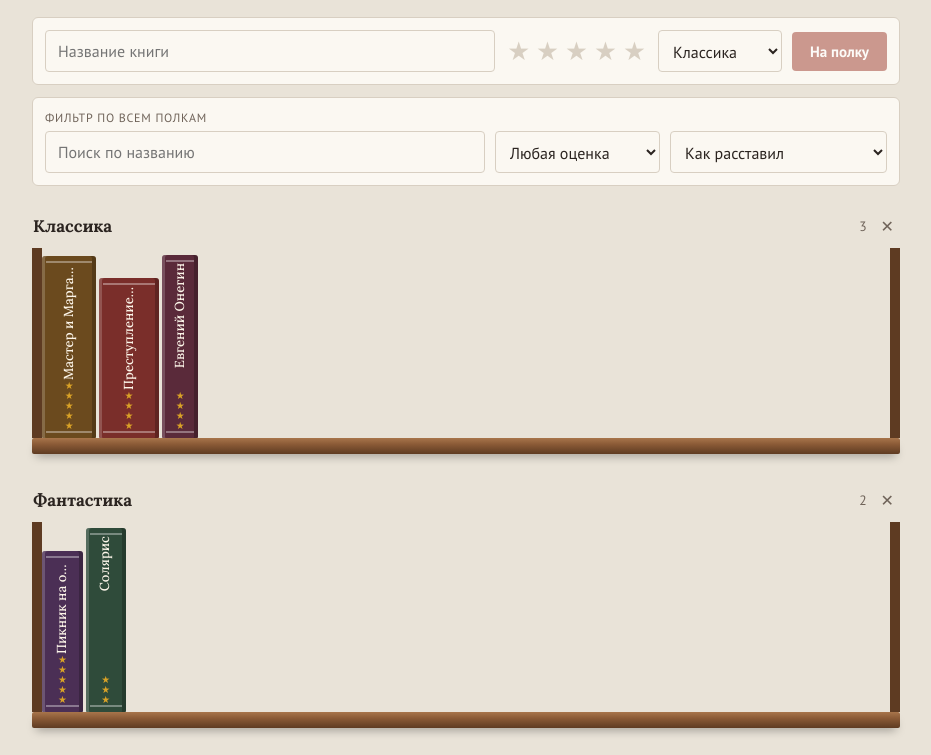
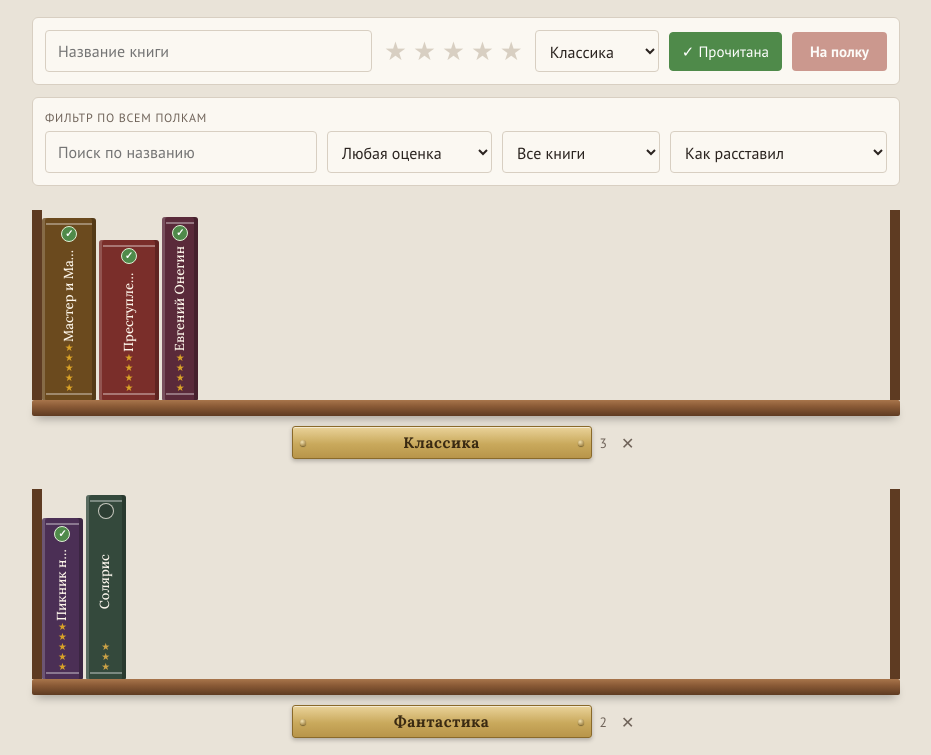
Before and after one commit to appalupvladimir-afk/spravochnik, a plain HTML site: page bookshelf/index.html in a window 1280 px wide. Shown: the part 89-844 px from the top of the page, without its empty margins (174-1105 px from the left). Drawn offline with Linux system fonts and the light colour scheme.

Commit message:
Полка: таблички с названиями, цвет корешка, отметка «прочитано»
Co-Authored-By: Claude Opus 5.5 <noreply@anthropic.com>
Claude-Session: https://claude.ai/code/session_012sbdcySbsac8RdCXVU4XkZ

```diff
--- a/bookshelf/index.html
+++ b/bookshelf/index.html
@@ -62,10 +62,17 @@ select.field{flex:0 1 auto;padding:9px 10px;background:var(--card)}
 
 .shelves{margin-top:24px}
 .shelf{position:relative;margin-bottom:30px}
-.shelf-head{display:flex;align-items:center;gap:8px;margin:0 0 6px}
-.shelf-name{flex:1;min-width:0;font-family:var(--display);font-weight:700;font-size:1.05rem;border:1px solid transparent;
-  background:transparent;padding:4px 6px;margin-left:-6px;border-radius:4px;text-overflow:ellipsis}
-.shelf-name:hover,.shelf-name:focus{border-color:var(--line);background:var(--card)}
+/* латунная табличка под полкой */
+.shelf-foot{display:flex;align-items:center;justify-content:center;gap:8px;margin-top:10px;flex-wrap:wrap}
+.plate-wrap{position:relative;flex:0 1 300px;min-width:0}
+.plate-wrap::before,.plate-wrap::after{content:"";position:absolute;top:50%;width:6px;height:6px;margin-top:-3px;border-radius:50%;
+  background:radial-gradient(circle at 35% 35%,#f3e2b0,#8a6a2a);box-shadow:0 1px 1px rgba(0,0,0,.4);pointer-events:none}
+.plate-wrap::before{left:8px}.plate-wrap::after{right:8px}
+.shelf-name{width:100%;text-align:center;font-family:var(--display);font-weight:700;font-size:.95rem;letter-spacing:.04em;
+  color:#3a2a12;padding:6px 22px;border:1px solid #8a6a2a;border-radius:3px;text-overflow:ellipsis;
+  background:linear-gradient(#ead39a,#c9a95c 55%,#b8954a);box-shadow:inset 0 1px 0 rgba(255,255,255,.55),0 2px 4px rgba(0,0,0,.25)}
+.shelf-name::placeholder{color:#6b5527;font-weight:500;font-style:italic}
+.shelf-name:focus{outline:2px solid var(--star);outline-offset:2px}
 .shelf-count{color:var(--muted);font-size:.85rem;font-variant-numeric:tabular-nums;white-space:nowrap}
 .icon-btn{border:0;background:none;color:var(--muted);cursor:pointer;font-size:1rem;padding:4px 6px;border-radius:4px}
 .icon-btn:hover{color:var(--accent)}
@@ -91,6 +98,12 @@ select.field{flex:0 1 auto;padding:9px 10px;background:var(--card)}
 .book .r{font-size:.62rem;color:var(--star);writing-mode:vertical-rl;letter-spacing:-1px}
 .book::before,.book::after{content:"";position:absolute;left:4px;right:4px;height:2px;background:rgba(255,255,255,.35)}
 .book::before{top:5px}.book::after{bottom:5px}
+.book .mk{flex:0 0 auto;width:16px;height:16px;border-radius:50%;display:grid;place-items:center;font-size:10px;line-height:1;
+  font-weight:700;border:1.5px solid rgba(253,246,234,.75);color:transparent;background:rgba(0,0,0,.15);cursor:pointer;position:relative}
+.book .mk::after{content:"";position:absolute;inset:-8px}
+.book .mk.on{background:#4f8a4a;border-color:#dff0d6;color:#fff}
+.book .t{margin-top:4px}
+.book.unread{filter:saturate(.75)}
 .book.placeholder{opacity:.25;transform:none;animation:none}
 .book.flying{position:fixed;z-index:50;pointer-events:none;margin:0;animation:none;transition:none;
   transform:rotate(-5deg) scale(1.05);box-shadow:inset 3px 0 0 rgba(255,255,255,.18),inset -4px 0 0 rgba(0,0,0,.22),0 14px 24px rgba(0,0,0,.35)}
@@ -108,6 +121,12 @@ body.dragging{cursor:grabbing;user-select:none;-webkit-user-select:none}
 .acts{display:flex;flex-wrap:wrap;gap:8px}
 .moves{display:flex;gap:4px}
 .moves .ghost{padding:6px 10px}
+.swatches{display:flex;flex-wrap:wrap;gap:6px;margin-top:8px}
+.sw{width:26px;height:26px;border-radius:4px;border:2px solid transparent;background:var(--c);cursor:pointer;padding:0;
+  box-shadow:inset 2px 0 0 rgba(255,255,255,.2),inset -3px 0 0 rgba(0,0,0,.2)}
+.sw.on{border-color:var(--ink)}
+.toggle{padding:9px 12px;border:1px solid var(--line);border-radius:4px;background:transparent;cursor:pointer}
+.toggle[aria-pressed="true"]{background:#4f8a4a;border-color:#4f8a4a;color:#fff}
 .note{color:var(--muted);font-size:.85rem;line-height:1.45}
 .nojs{background:var(--card);border:1px solid var(--accent);border-radius:6px;padding:12px 14px;margin:0 0 20px}
 .nojs b{color:var(--accent)}
@@ -117,12 +136,13 @@ body.dragging{cursor:grabbing;user-select:none;-webkit-user-select:none}
 <div class="wrap">
   <div class="nojs" id="nojs"><b>В браузере выключены скрипты.</b> Без них полка не работает.</div>
   <h1>Моя книжная полка</h1>
-  <p class="sub">Книг: <b id="count">0</b> · полок: <b id="scount">0</b> · средняя оценка <b id="avg">—</b></p>
+  <p class="sub">Книг: <b id="count">0</b> · прочитано <b id="rcount">0</b> · полок: <b id="scount">0</b> · средняя оценка <b id="avg">—</b></p>
 
   <form class="panel" id="f" autocomplete="off">
     <input class="field" id="title" type="text" placeholder="Название книги" maxlength="80" aria-label="Название книги">
     <div class="stars" id="stars" role="radiogroup" aria-label="Рейтинг"><button type="button">★</button><button type="button">★</button><button type="button">★</button><button type="button">★</button><button type="button">★</button></div>
     <select class="field" id="target" aria-label="На какую полку"></select>
+    <button class="toggle" id="readNew" type="button" aria-pressed="true">✓ Прочитана</button>
     <button class="add" id="add" type="submit" disabled>На полку</button>
   </form>
 
@@ -136,6 +156,11 @@ body.dragging{cursor:grabbing;user-select:none;-webkit-user-select:none}
       <option value="3">★★★ и выше</option>
       <option value="2">★★ и выше</option>
       <option value="-2">★★ и ниже</option>
+    </select>
+    <select class="field" id="readf" aria-label="Прочитано">
+      <option value="all">Все книги</option>
+      <option value="read">Прочитанные</option>
+      <option value="unread">Не прочитанные</option>
     </select>
     <select class="field" id="sort" aria-label="Сортировка">
       <option value="manual">Как расставил</option>
@@ -151,7 +176,7 @@ body.dragging{cursor:grabbing;user-select:none;-webkit-user-select:none}
 
   <div class="shelves" id="shelves"></div>
   <button class="add-shelf" id="addShelf" type="button">＋ Добавить полку</button>
-  <p class="note">Перетащите корешок, чтобы переставить книгу или перенести на другую полку. Нажмите на него, чтобы посмотреть оценку или убрать книгу. Название полки можно изменить, нажав на него. Книги хранятся только на этом устройстве.</p>
+  <p class="note">Перетащите корешок, чтобы переставить книгу или перенести на другую полку. Нажмите на него, чтобы посмотреть оценку или убрать книгу. Название полки пишется на табличке под ней. Кружок на корешке отмечает, прочитана ли книга. Цвет корешка меняется в карточке книги. Книги хранятся только на этом устройстве.</p>
 </div>
 
 <script>
@@ -160,7 +185,7 @@ const PALETTE=["#7a2e2a","#2f4b3a","#27415e","#6b4a1e","#4b2f55","#8a6a2a","#3b5
 const KEY="bookshelf-v2", OLD_KEY="bookshelf-v1", PREF="bookshelf-view";
 const uid=()=>Date.now().toString(36)+Math.random().toString(36).slice(2,6);
 let state, rating=0, selected=null, confirmDel=null;
-let view={q:"",minr:0,sort:"manual"};
+let view={q:"",minr:0,read:"all",sort:"manual"};
 
 function load(){
   try{const s=localStorage.getItem(KEY);if(s){const d=JSON.parse(s);if(d&&d.shelves&&d.books)return d}}catch(e){}
@@ -175,7 +200,7 @@ function load(){
   const t0=Date.now()-1e6;
   return {shelves:[{id:"sh0",name:"Классика"},{id:"sh1",name:"Фантастика"}],
     books:[{t:"Мастер и Маргарита",r:5,shelf:"sh0"},{t:"Преступление и наказание",r:4,shelf:"sh0"},
-      {t:"Евгений Онегин",r:4,shelf:"sh0"},{t:"Пикник на обочине",r:5,shelf:"sh1"},{t:"Солярис",r:3,shelf:"sh1"}]
+      {t:"Евгений Онегин",r:4,shelf:"sh0"},{t:"Пикник на обочине",r:5,shelf:"sh1"},{t:"Солярис",r:3,shelf:"sh1",read:false}]
       .map((b,i)=>({...b,id:"s"+i,seed:i*7+3,added:t0+i*1000}))};
 }
 function save(){try{localStorage.setItem(KEY,JSON.stringify(state))}catch(e){}}
@@ -186,19 +211,23 @@ try{const v=JSON.parse(localStorage.getItem(PREF)||"null");if(v)view={...view,..
 const $=id=>document.getElementById(id);
 const esc=s=>String(s).replace(/[&<>"]/g,c=>({"&":"&amp;","<":"&lt;",">":"&gt;",'"':"&quot;"}[c]));
 const starsTxt=r=>"★".repeat(r)+"☆".repeat(5-r);
-const look=b=>{const s=b.seed;return {c:PALETTE[s%PALETTE.length],w:30+(s*13)%22+Math.min(b.t.length,30)*.4,h:140+(s*29)%45}};
+const COLORS=["#7a2e2a","#a0442c","#8a6a2a","#6b4a1e","#2f4b3a","#4d6b3a","#3b5a5a","#27415e","#3d5f8a","#4b2f55","#7a4466","#5a2a3a","#33363d","#d6c7a8"];
+const isRead=b=>b.read!==false;
+const look=b=>{const s=b.seed;return {c:b.color||PALETTE[s%PALETTE.length],w:30+(s*13)%22+Math.min(b.t.length,30)*.4,h:140+(s*29)%45}};
 const coll=new Intl.Collator("ru",{sensitivity:"base",numeric:true});
 const SORTS={
   az:(a,b)=>coll.compare(a.t,b.t), za:(a,b)=>coll.compare(b.t,a.t),
   rdesc:(a,b)=>b.r-a.r||coll.compare(a.t,b.t), rasc:(a,b)=>a.r-b.r||coll.compare(a.t,b.t),
   new:(a,b)=>b.added-a.added, old:(a,b)=>a.added-b.added};
-const filtering=()=>view.q.trim()!==""||view.minr!==0;
+const filtering=()=>view.q.trim()!==""||view.minr!==0||view.read!=="all";
 const isLocked=()=>view.sort!=="manual"||filtering();
 function matches(b){
   const q=view.q.trim().toLowerCase();
   if(q&&!b.t.toLowerCase().includes(q))return false;
   if(view.minr>0&&b.r<view.minr)return false;
   if(view.minr<0&&b.r>-view.minr)return false;
+  if(view.read==="read"&&!isRead(b))return false;
+  if(view.read==="unread"&&isRead(b))return false;
   return true;
 }
 function shown(shelfId){
@@ -213,23 +242,28 @@ for(let i=1;i<=5;i++){const btn=document.createElement("button");btn.type="butto
   btn.setAttribute("role","radio");btn.setAttribute("aria-label",i+" из 5");
   btn.onclick=()=>{rating=i;paintStars();check()};starsEl.appendChild(btn)}
 function paintStars(){[...starsEl.children].forEach((b,i)=>{b.classList.toggle("on",i<rating);b.setAttribute("aria-checked",i+1===rating)})}
-const title=$("title"), addBtn=$("add"), target=$("target");
+const title=$("title"), addBtn=$("add"), target=$("target"), readNew=$("readNew");
+let newRead=true;
+readNew.addEventListener("click",()=>{newRead=!newRead;readNew.setAttribute("aria-pressed",newRead);
+  readNew.textContent=newRead?"✓ Прочитана":"○ Не прочитана"});
 function check(){addBtn.disabled=!(title.value.trim()&&rating)}
 title.addEventListener("input",check);
 $("f").addEventListener("submit",e=>{e.preventDefault();
   const t=title.value.trim(); if(!t||!rating)return;
   if(!state.shelves.length)state.shelves.push({id:uid(),name:"Полка 1"});
   const shelf=state.shelves.some(s=>s.id===target.value)?target.value:state.shelves[0].id;
-  state.books.push({t,r:rating,shelf,id:uid(),seed:Math.floor(Math.random()*1000),added:Date.now()});
+  state.books.push({t,r:rating,shelf,read:newRead,id:uid(),seed:Math.floor(Math.random()*1000),added:Date.now()});
   save(); title.value=""; rating=0; paintStars(); check(); selected=null; render(); title.focus()});
 
 /* ---------- filters ---------- */
 const qEl=$("q"), minrEl=$("minr"), sortEl=$("sort");
-qEl.value=view.q; minrEl.value=String(view.minr); sortEl.value=view.sort;
+const readfEl=$("readf");
+qEl.value=view.q; minrEl.value=String(view.minr); sortEl.value=view.sort; readfEl.value=view.read||"all";
+readfEl.addEventListener("change",()=>{view.read=readfEl.value;saveView();selected=null;render()});
 qEl.addEventListener("input",()=>{view.q=qEl.value;saveView();selected=null;render()});
 minrEl.addEventListener("change",()=>{view.minr=+minrEl.value;saveView();selected=null;render()});
 sortEl.addEventListener("change",()=>{view.sort=sortEl.value;saveView();selected=null;render()});
-function resetView(){view={q:"",minr:0,sort:"manual"};qEl.value="";minrEl.value="0";sortEl.value="manual";saveView();render()}
+function resetView(){view={q:"",minr:0,read:"all",sort:"manual"};qEl.value="";minrEl.value="0";readfEl.value="all";sortEl.value="manual";saveView();render()}
 function applySort(){ // закрепить текущую сортировку как расстановку
   const next=[];
   state.shelves.forEach(s=>{const list=state.books.filter(b=>b.shelf===s.id);
@@ -246,7 +280,7 @@ $("addShelf").addEventListener("click",()=>{
 
 function render(){
   const B=state.books, S=state.shelves;
-  $("count").textContent=B.length; $("scount").textContent=S.length;
+  $("count").textContent=B.length; $("rcount").textContent=B.filter(isRead).length; $("scount").textContent=S.length;
   $("avg").textContent=B.length?(B.reduce((a,b)=>a+b.r,0)/B.length).toFixed(1):"—";
   const prev=target.value;
   target.innerHTML=S.map(s=>`<option value="${s.id}">${esc(s.name)}</option>`).join("");
@@ -271,21 +305,23 @@ function render(){
       ?`<button class="ghost danger" type="button" data-act="delshelf-yes" data-id="${s.id}">${all.length?"Удалить, книги на соседнюю полку":"Удалить полку"}</button><button class="ghost" type="button" data-act="delshelf-no">Отмена</button>`
       :`<button class="icon-btn" type="button" data-act="delshelf" data-id="${s.id}" aria-label="Удалить полку ${esc(s.name)}" title="Удалить полку">✕</button>`;
     html+=`<div class="shelf" data-shelf="${s.id}">
-      <div class="shelf-head"><input class="shelf-name" value="${esc(s.name)}" maxlength="40" aria-label="Название полки" data-id="${s.id}">
-        <span class="shelf-count">${cnt}</span>${S.length>1?delBtn:""}</div>
       <div class="books">${part.length?part.map(b=>{const L=look(b);
-        return `<button type="button" class="book${selected===b.id?" sel":""}" data-id="${b.id}" style="--c:${L.c};--w:${L.w}px;--h:${L.h}px" aria-label="${esc(b.t)}, ${b.r} из 5"><span class="t">${esc(b.t)}</span><span class="r">${"★".repeat(b.r)}</span></button>`}).join("")
+        return `<button type="button" class="book${selected===b.id?" sel":""}${isRead(b)?"":" unread"}" data-id="${b.id}" style="--c:${L.c};--w:${L.w}px;--h:${L.h}px" aria-label="${esc(b.t)}, ${b.r} из 5, ${isRead(b)?"прочитана":"не прочитана"}"><span class="mk${isRead(b)?" on":""}" data-act="read" data-id="${b.id}" title="${isRead(b)?"Прочитана":"Не прочитана"}">✓</span><span class="t">${esc(b.t)}</span><span class="r">${"★".repeat(b.r)}</span></button>`}).join("")
         :`<span class="empty">Полка пуста. Добавьте книгу или перетащите сюда.</span>`}</div>
-      <div class="board"></div></div>`;
+      <div class="board"></div>
+      <div class="shelf-foot"><div class="plate-wrap"><input class="shelf-name" value="${esc(s.name)}" placeholder="Название полки" maxlength="40" aria-label="Название полки" data-id="${s.id}"></div>
+        <span class="shelf-count">${cnt}</span>${S.length>1?delBtn:""}</div></div>`;
     const sb=part.find(b=>b.id===selected);
     if(sb){
       const idx=S.findIndex(x=>x.id===s.id);
-      html+=`<div class="detail"><div><h2>${esc(sb.t)}</h2><div class="dr">${starsTxt(sb.r)}</div><div class="where">${esc(s.name)}</div></div>
+      html+=`<div class="detail"><div><h2>${esc(sb.t)}</h2><div class="dr">${starsTxt(sb.r)}</div><div class="where">${esc(s.name)}</div>
+      <div class="swatches" role="group" aria-label="Цвет корешка">${COLORS.map(c=>`<button type="button" class="sw${look(sb).c===c?" on":""}" style="--c:${c}" data-act="color" data-c="${c}" aria-label="Цвет ${c}"></button>`).join("")}</div></div>
       <div class="acts">${locked?"":`<div class="moves">
         <button class="ghost" type="button" data-act="left" aria-label="Сдвинуть влево">◀</button>
         <button class="ghost" type="button" data-act="right" aria-label="Сдвинуть вправо">▶</button>
         <button class="ghost" type="button" data-act="up" aria-label="На полку выше" ${idx===0?"disabled":""}>▲</button>
         <button class="ghost" type="button" data-act="down" aria-label="На полку ниже" ${idx===S.length-1?"disabled":""}>▼</button></div>`}
+      <button class="toggle" type="button" data-act="read" data-id="${sb.id}" aria-pressed="${isRead(sb)}">${isRead(sb)?"✓ Прочитана":"○ Не прочитана"}</button>
       <button class="ghost" type="button" data-act="close">Закрыть</button>
       <button class="ghost danger" type="button" data-act="del">Убрать с полки</button></div></div>`;
     }
@@ -320,6 +356,10 @@ shelvesEl.addEventListener("keydown",e=>{if(e.key==="Enter"&&e.target.closest(".
 document.addEventListener("click",e=>{
   if(justDragged)return;
   const a=e.target.closest("[data-act]");
+  if(a&&a.dataset.act==="read"){const b=state.books.find(x=>x.id===a.dataset.id);
+    if(b){b.read=!isRead(b);save();render()} return}
+  if(a&&a.dataset.act==="color"){const b=state.books.find(x=>x.id===selected);
+    if(b){b.color=a.dataset.c;save();render()} return}
   const bk=e.target.closest(".book");
   if(bk){selected=selected===bk.dataset.id?null:bk.dataset.id;confirmDel=null;render();return}
   if(!a)return; const act=a.dataset.act;
--- a/bookshelf/sw.js
+++ b/bookshelf/sw.js
@@ -1,5 +1,5 @@
 // Офлайн-кэш. Сначала берём свежую версию из сети, без интернета — из кэша.
-const CACHE = "bookshelf-v2";
+const CACHE = "bookshelf-v3";
 const FILES = ["./", "index.html", "manifest.webmanifest", "icon-192.png", "icon-512.png", "apple-touch-icon.png"];
 
 self.addEventListener("install", e => {
```
